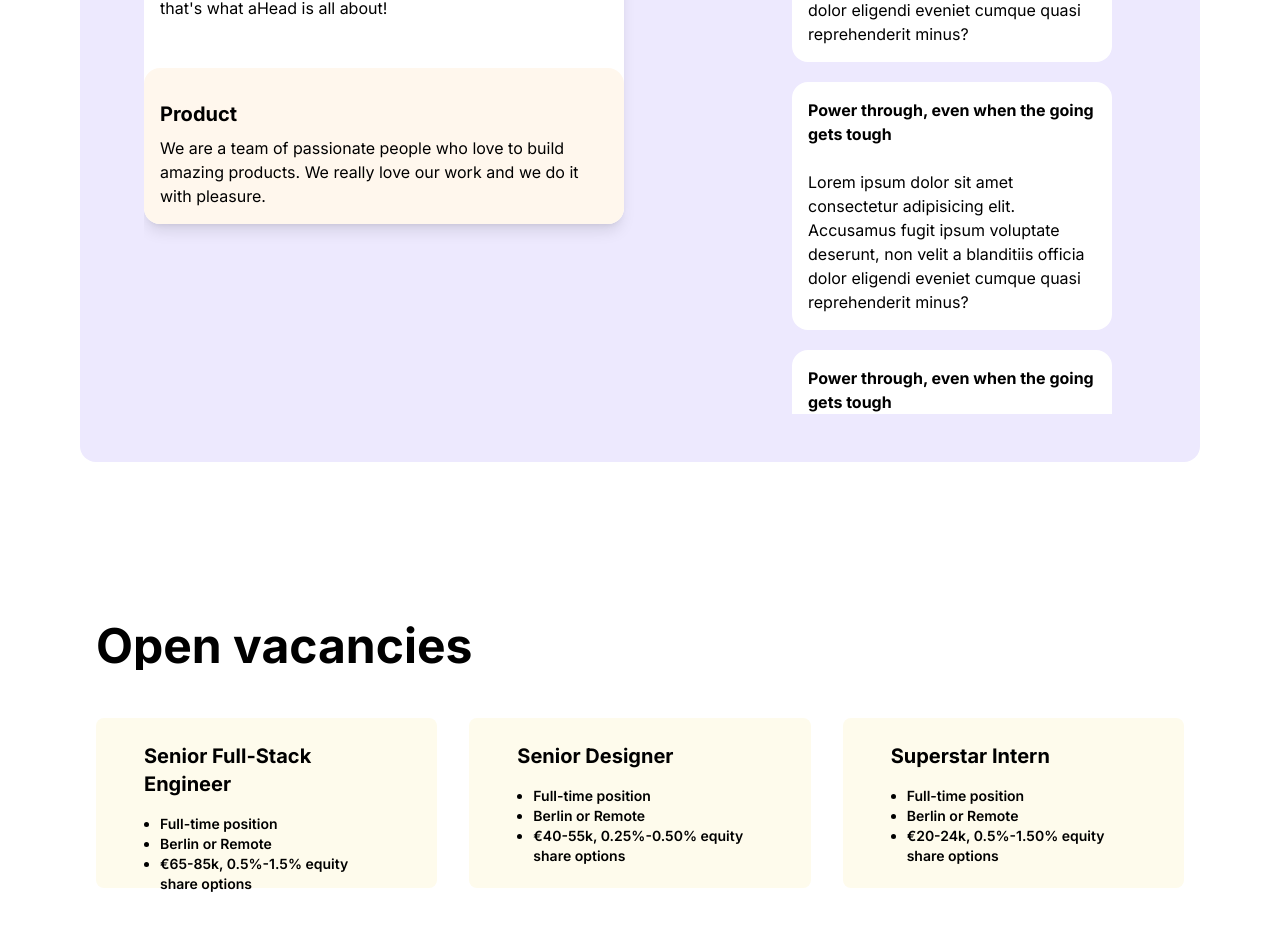
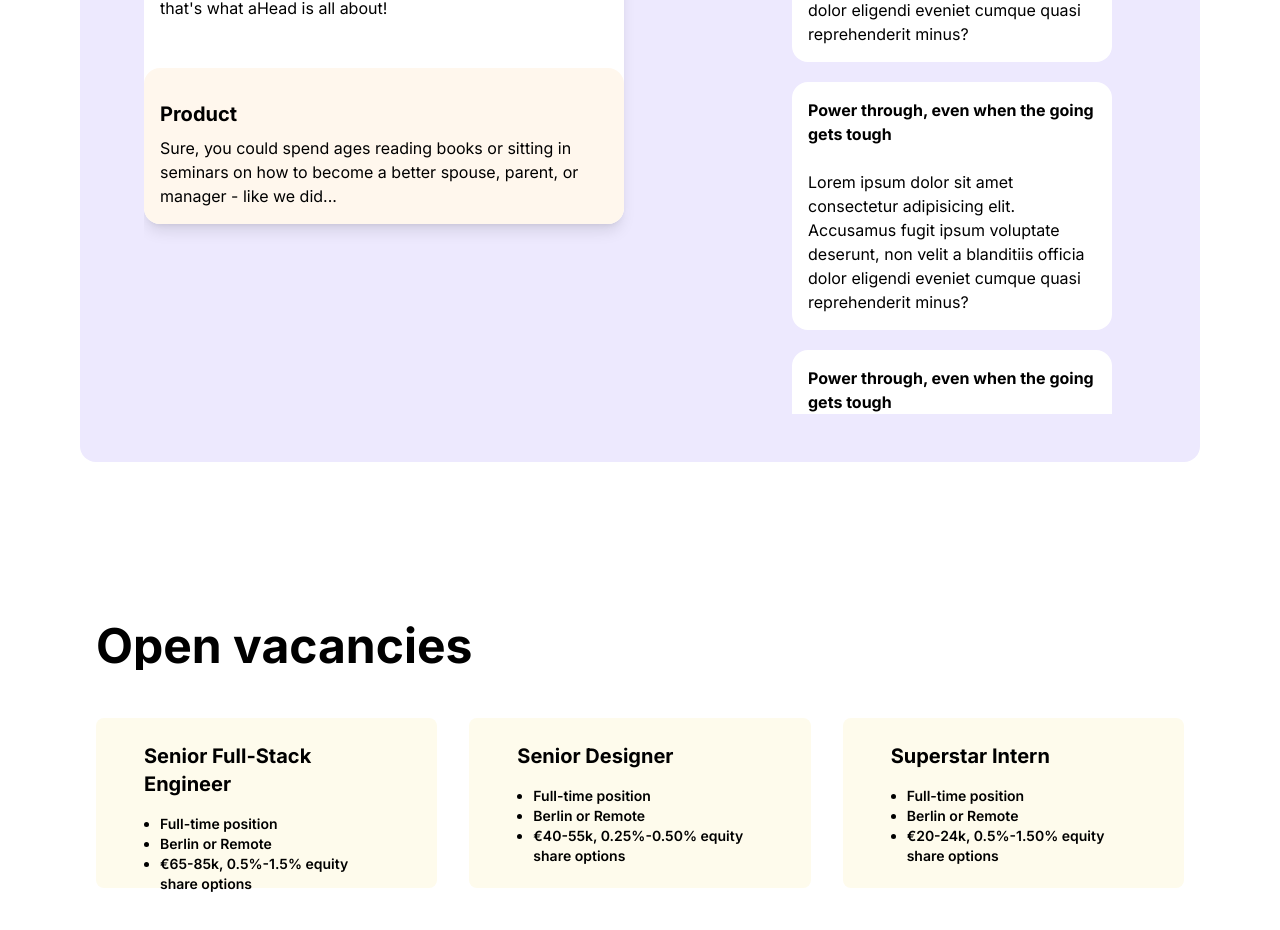
Before and after one commit to Stutimaha/Ahead-App-Redesign, a Next.js app: page / in a window 1280 px wide. Shown: the part 4352-5282 px from the top of the page. Built offline with nearby package versions, Linux system fonts and the light colour scheme.

Commit message:
Update WorkWithUs.jsx

```diff
--- a/src/components/WorkWithUs.jsx
+++ b/src/components/WorkWithUs.jsx
@@ -60,7 +60,7 @@ const WorkWithUs = () => {
               <div className="flex flex-col gap-2 pt-8  p-4 rounded-2xl  mt-8 bg-orange-50">
                 <h2 className="text-xl font-bold">Product</h2>
                 <p className="font-normal">
-                  We are a team of passionate people who love to build amazing products. We really love our work and we do it with pleasure.
+                  Sure, you could spend ages reading books or sitting in seminars on how to become a better spouse, parent, or manager - like we did...
                 </p>
               </div>
             </div>
```
